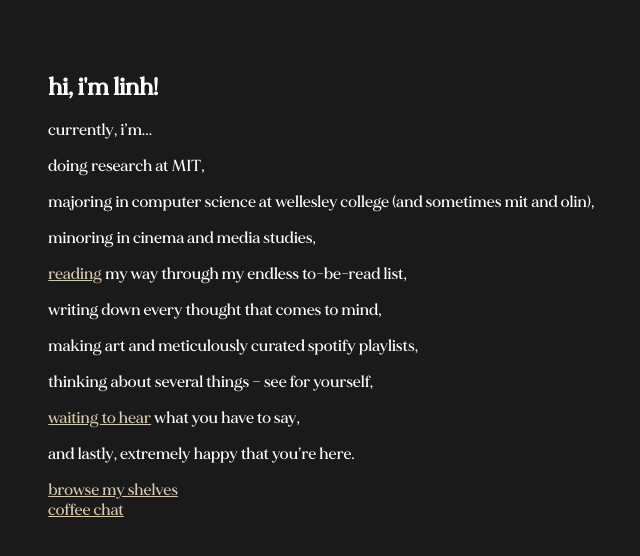
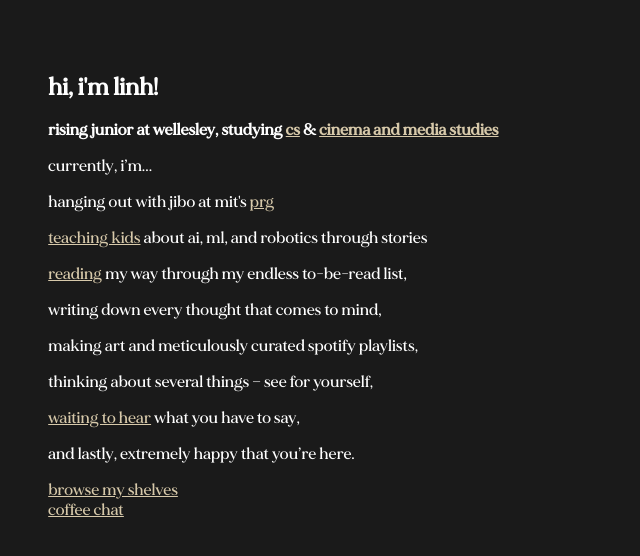
Before and after one commit to dieuxlinh/dieuxlinh.github.io, a plain HTML site: page index.html in a window 1280 px wide. Shown: the whole page, without its empty margins (311-951 px from the left). Drawn offline with Linux system fonts and the light colour scheme.

Commit message:
added more about me thingies

```diff
--- a/index.html
+++ b/index.html
@@ -9,12 +9,12 @@
 <body>
     <div class="content-container">
         <h1>hi, i'm linh!</h1>
+        <p class="p-padding"> <b> rising junior at wellesley, studying <a href="https://github.com/dieuxlinh">cs</a> & <a href="https://drive.google.com/file/d/1c6Wv1jgqEFkmzkcTS_J-CfvgiwNF5gpY/view?usp=sharing">cinema and media studies</a> </b> </p>
 
         <p>currently, i’m...</p>
 
-        <p>doing research at MIT,</p>
-        <p>majoring in computer science at wellesley college (and sometimes mit and olin),</p>
-        <p>minoring in cinema and media studies,</p>
+        <p>hanging out with jibo at mit's <a href="https://www.media.mit.edu/groups/personal-robots/overview/">prg</a></p>
+        <p><a href="https://www.media.mit.edu/projects/theme-personalization-early-childhood-education/overview/">teaching kids</a> about ai, ml, and robotics through stories</p>
         <p><a href="./reading.html">reading</a> my way through my endless to-be-read list,</p>
         <p>writing down every thought that comes to mind,</p>
         <p>making art and meticulously curated spotify playlists,</p>
```
